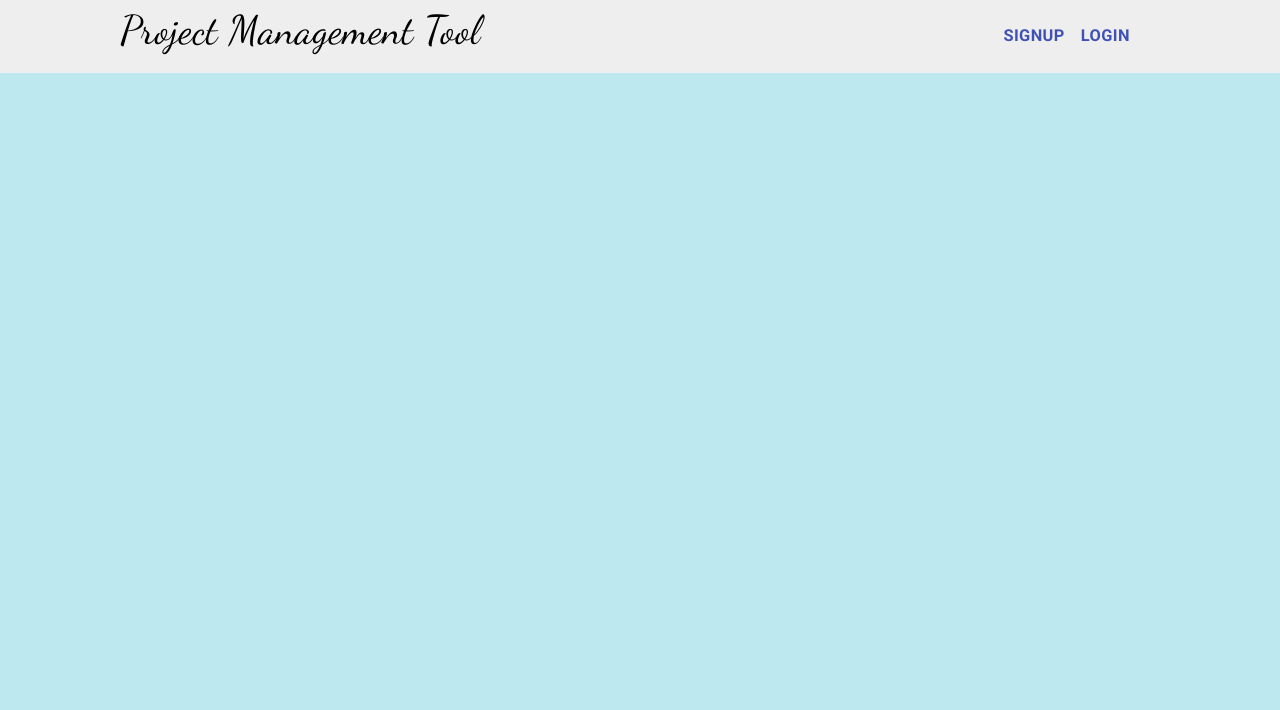
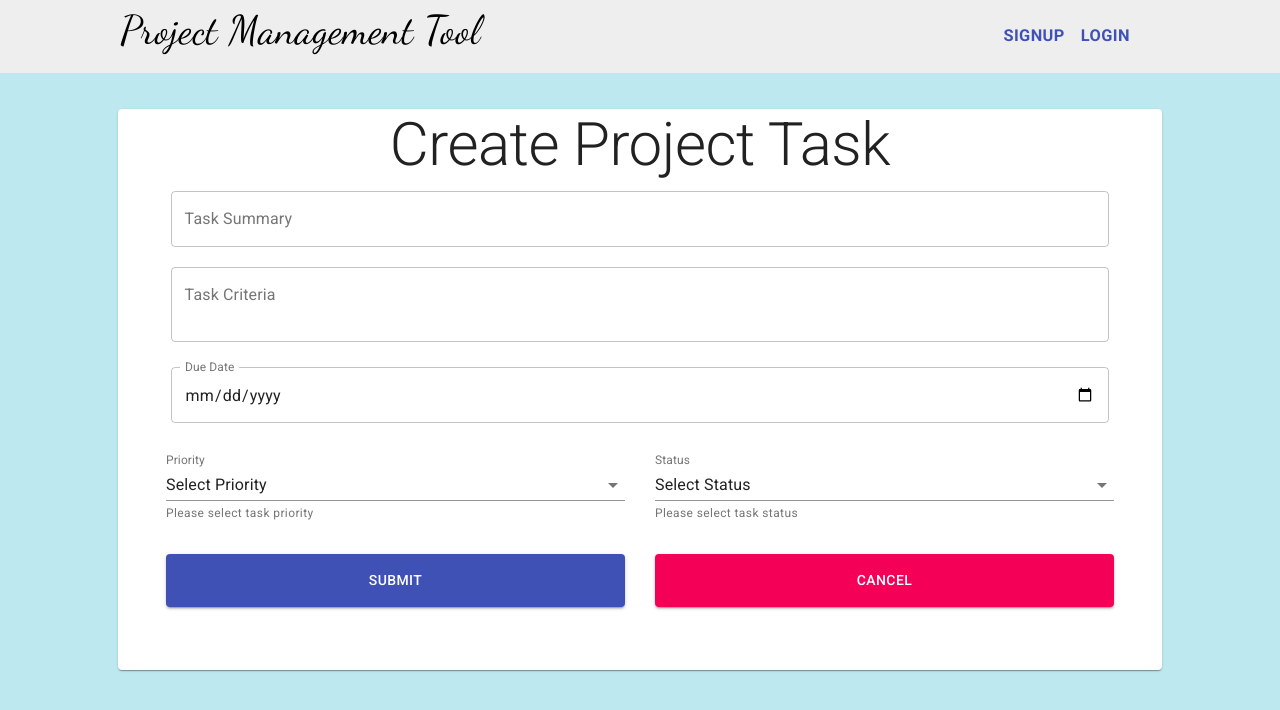
Before and after one commit to Thewa55/Project-Management-Tool, a React (Create React App) app in the folder ppmtool-react-client/: page /createtask/1 in a window 1280 px wide. Shown: the top 710 px of the page. Built offline with nearby package versions, Linux system fonts and the light colour scheme.

Commit message:
Added create task page

```diff
--- a/ppmtool-react-client/src/App.js
+++ b/ppmtool-react-client/src/App.js
@@ -4,6 +4,7 @@ import Dashboard from "./pages/Dashboard";
 import Createproject from "./pages/Createproject";
 import Updateproject from './pages/Updateproject';
 import Projectboard from './pages/Projectboard'
+import Createtask from './pages/Createtask'
 import 'typeface-roboto';
 import { BrowserRouter as Router, Route } from "react-router-dom";
 import { Provider } from 'react-redux';
@@ -19,6 +20,7 @@ function App() {
           <Route exact path="/createproject" component={Createproject} />
           <Route exact path="/updateproject/:id" component={Updateproject} />
           <Route exact path="/projectboard/:id" component={Projectboard} />
+          <Route exact path="/createtask/:id" component={Createtask} />
         </div>
       </Router>
     </Provider>
--- /dev/null
+++ b/ppmtool-react-client/src/pages/Createtask.js
@@ -0,0 +1,191 @@
+import React, { useState, useEffect, useRef } from 'react';
+import { Grid, TextField, Card, Typography, Button, withStyles } from '@material-ui/core';
+import { useDispatch, useSelector } from 'react-redux';
+// import { GET_PROJECT, GET_ERRORS } from '../actions/types';
+import { makeStyles, useTheme } from '@material-ui/core/styles';
+import { useHistory } from 'react-router-dom'
+import axios from 'axios';
+
+
+const useStyles = makeStyles((theme) => ({
+    cardStyle:{
+      width: "80%",
+      marginTop: theme.spacing(6),
+      paddingBottom: "3em"
+    },
+    textFieldStyle:{
+      width: "90%",
+    },
+    textDateFieldStyle:{
+        width: "44%",
+        [theme.breakpoints.down("sm")]:{
+            width: '90%',
+            marginTop: '.7em'
+        }
+    },
+    formStyle:{
+      alignItems: "center",
+      textAlign: "center"
+    },
+    typographyStyle:{
+      textAlign: "center",
+      [theme.breakpoints.down("sm")]:{
+        fontSize: "2em",
+        marginTop: ".5em"
+    }
+    },
+    buttonStyle:{
+      padding: "1em",
+      width: "44%",
+      [theme.breakpoints.down("sm")]:{
+          width: '90%',
+          marginTop: '.7em'
+      }
+    },
+    errorStyle:{
+      color: "red",
+      fontSize: "1em",
+      textAlign: "left",
+      marginLeft: "5%"
+    }
+}))
+
+const status = [
+  {
+    value: '',
+    label: 'Select Status',
+  },
+  {
+    value: 'To do',
+    label: 'To do',
+  },
+  {
+    value: 'In Progress',
+    label: 'In Progress',
+  },
+  {
+    value: 'Completed',
+    label: 'Completed',
+  }
+];
+
+const priority = [
+    {
+      value: '0',
+      label: 'Select Priority',
+    },
+    {
+      value: '1',
+      label: 'High',
+    },
+    {
+      value: '2',
+      label: 'Medium',
+    },
+    {
+      value: '3',
+      label: 'Low',
+    }
+  ];
+
+export default function Createtask(){
+
+  const classes = useStyles();
+  const theme = useTheme();
+  const dispatch = useDispatch()
+  const history = useHistory()
+  const taskSummary = useRef();
+  const taskCriteria = useRef();
+  const dueDate = useRef();
+  const [taskPriority, setTaskPriority] = useState()
+  const [taskStatus, setTaskStatus] = useState()
+  const [error, setError] = useState({});
+
+  async function updateProject() {
+    let url = window.location.pathname;
+    let id = url.substring(url.lastIndexOf("/") + 1)
+    // try {
+    //   await axios.post("/api/project/", project)
+      history.push(`/projectboard/${id}`)
+    //   dispatch({
+    //     type: GET_ERRORS,
+    //     payload: {}
+    //   })
+    // } catch (err) {
+    //   dispatch({
+    //     type: GET_ERRORS,
+    //     payload: err.response.data
+    //   })
+    //   setError(err.response.data)
+    // }
+  }
+
+  const handleSubmit = () =>{
+    // const newProject = {
+    //   id: id.current.value,
+    //   projectName: projectName.current.value,
+    //   projectIdentifier: projectId.current.value,
+    //   description: projectDesc.current.value,
+    //   start_Date: projectStart.current.value,
+    //   end_Date: projectEnd.current.value
+    // }
+    // console.log(newProject)
+    updateProject();
+  }
+
+  const handleChange = (event) => {
+    setTaskPriority(event.target.value);
+  };
+
+  const handleStatus =(event) =>{
+    setTaskStatus(event.target.value)
+  }
+
+  const handleCancel =(event) =>{
+    let url = window.location.pathname;
+    let id = url.substring(url.lastIndexOf("/") + 1)
+    history.push(`/projectboard/${id}`)
+  }
+  console.log(taskPriority)
+  console.log(taskStatus)
+
+  return(
+    <Grid container direction="column" justify="flex-start" alignItems="center" spacing={3}>
+    <Card className={classes.cardStyle}>
+      <Typography variant="h2" className={classes.typographyStyle}>Create Project Task</Typography>
+      <form noValidate autoComplete="off" className={classes.formStyle}>
+        <TextField className={classes.textFieldStyle} label="Task Summary" style={{ margin: 10 }} placeholder="Task Summary" margin="normal" variant="outlined" inputRef={taskSummary} />
+
+        <div className={classes.errorStyle}>{error.projectName}</div>
+
+        <TextField className={classes.textFieldStyle} multiline rows={2} rowsMax={4} id="outlined-full-width" label="Task Criteria" style={{ margin: 10 }} placeholder="Task Criteria" margin="normal" variant="outlined" inputRef={taskCriteria}/>
+
+        <div className={classes.errorStyle}>{error.description}</div>
+
+        <TextField className={classes.textFieldStyle} id="outlined-full-width" label="Due Date" type="Date" style={{ margin: 15 }} placeholder="Due Date" margin="normal" variant="outlined" InputLabelProps={{ shrink: true }} inputRef={dueDate} />
+
+        {/* <TextField className={classes.textDateFieldStyle} id="outlined-full-width" label="Start Date" type="Date" style={{ margin: 15 }} placeholder="Project Name" margin="normal" variant="outlined" InputLabelProps={{ shrink: true }} />
+
+        <TextField className={classes.textDateFieldStyle} id="outlined-full-width" label="End Date" type="Date" style={{ margin: 15}} placeholder="Project Name" margin="normal" variant="outlined" InputLabelProps={{ shrink: true }} /> */}
+
+        <TextField select label="Priority" className={classes.textDateFieldStyle} onChange={handleChange} style={{ margin: 15}} SelectProps={{ native: true }} InputLabelProps={{ shrink: true }} helperText="Please select task priority">
+          {priority.map((option) => (
+            <option key={option.value} value={option.value}>
+              {option.label}
+            </option>
+          ))}
+        </TextField>
+        <TextField select label="Status" className={classes.textDateFieldStyle} onChange={handleStatus} SelectProps={{ native: true }} style={{ margin: 15}} InputLabelProps={{ shrink: true }} helperText="Please select task status">
+          {status.map((option) => (
+            <option key={option.value} value={option.value}>
+              {option.label}
+            </option>
+          ))}
+        </TextField>
+        <Button className={classes.buttonStyle} style={{ margin: 15, }} variant="contained" color="primary" onClick={handleSubmit}>Submit</Button>
+        <Button className={classes.buttonStyle} style={{ margin: 15, }} variant="contained" color="secondary" onClick={handleCancel}>Cancel</Button>
+      </form>
+    </Card>
+  </Grid>
+  )
+}
--- a/ppmtool-react-client/src/pages/Projectboard.js
+++ b/ppmtool-react-client/src/pages/Projectboard.js
@@ -1,5 +1,5 @@
 import React from 'react';
-import { Grid, withStyles, Typography, Button,Paper } from '@material-ui/core';
+import { Grid, withStyles, Typography, Button, Paper, } from '@material-ui/core';
 import { makeStyles, useTheme } from '@material-ui/core/styles';
 
 const useStyles = makeStyles((theme) => ({
@@ -10,47 +10,41 @@ const useStyles = makeStyles((theme) => ({
     marginTop: theme.spacing(3)
   },
   title: {
-    fontSize: "5em",
+    fontSize: "4em",
     [theme.breakpoints.down("sm")]:{
-      fontSize: "3em"
+      fontSize: "2em",
+      textAlign: "center"
     }
   },
   outerPaper:{
     width: "90%",
+    paddingBottom: "2em",
+    marginTop: "1em"
   },
   paper:{
     margin: "1em",
-    width: "80%"
+    width: "80%",
+    paddingBottom: "2em"
   },
-  todoHeader: {
+  header: {
     margin: "1em",
     width: "80%",
     marginTop: "1em",
     fontSize: "2em",
     padding: ".5em",
     textAlign: "center",
-    backgroundColor: "grey",
-    color: "white"
+    color: "white",
+    [theme.breakpoints.down("sm")]:{
+        fontSize: "1.5em",
+        padding: ".5em"
+    }
   },
-  progressHeader: {
-    margin: "1em",
-    width: "80%",
-    marginTop: "1em",
-    fontSize: "2em",
-    padding: ".5em",
-    textAlign: "center",
-    backgroundColor: "dodgerblue",
-    color: "white"
-  },
-  completedHeader: {
-    margin: "1em",
-    width: "80%",
-    marginTop: "1em",
-    fontSize: "2em",
-    padding: ".5em",
-    textAlign: "center",
-    backgroundColor: "lightgreen",
-    color: "white"
+  buttonStyle: {
+    padding: "1em",
+    [theme.breakpoints.down("sm")]:{
+      marginTop: ".5em",
+      padding: ".5em"
+    }
   }
 }));
 
@@ -60,11 +54,13 @@ export default function Projectboard() {
   const classes = useStyles();
   const theme = useTheme();
 
+  let url = window.location.pathname;
+  let id = url.substring(url.lastIndexOf("/") + 1)
 
   function Todo() {
     return (
       <React.Fragment>
-          <Paper className={classes.todoHeader} elevation={3}>To Do</Paper>
+          <Paper className={classes.header} style={{backgroundColor: 'grey'}} elevation={3}>To Do</Paper>
           <Paper className={classes.paper}>item2</Paper>
           <Paper className={classes.paper}>item3</Paper>
       </React.Fragment>
@@ -74,7 +70,7 @@ export default function Projectboard() {
   function InProgress() {
     return (
       <React.Fragment>
-          <Paper className={classes.progressHeader} elevation={3}>In Progress</Paper>
+          <Paper className={classes.header} style={{backgroundColor: 'dodgerblue'}} elevation={3}>In Progress</Paper>
 
           <Paper className={classes.paper}>item2</Paper>
 
@@ -89,7 +85,7 @@ export default function Projectboard() {
   function Complete() {
     return (
       <React.Fragment>
-          <Paper className={classes.completedHeader} elevation={3}>Completed</Paper>
+          <Paper className={classes.header} style={{backgroundColor: 'lightgreen'}} elevation={3}>Completed</Paper>
 
           <Paper className={classes.paper}>item2</Paper>
 
@@ -105,8 +101,11 @@ export default function Projectboard() {
     <div className={classes.root}>
       <Grid container direction="row" justify="center" alignItems="center" className={classes.boardStyling}>
         <Typography className={classes.title}>
-          Project Board
+            {id} Project Board
         </Typography>
+        <Grid container justify="center">
+          <Button className={classes.buttonStyle} variant="contained" color="primary" href={`/createtask/${id}`}>Create Project Task</Button>
+        </Grid>
         <Paper className={classes.outerPaper}>
           <Grid container direction="row" justify="center" spacing={1} >
             <Grid container md={4}>
```
